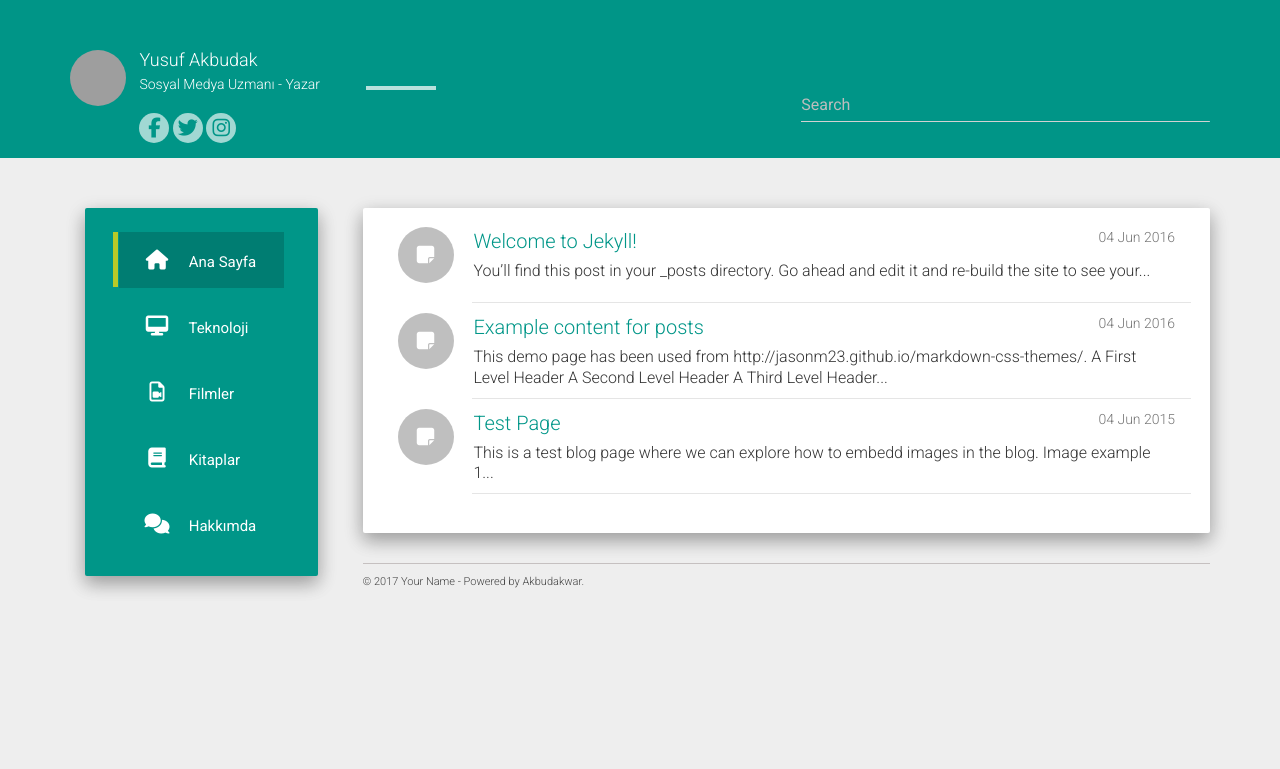
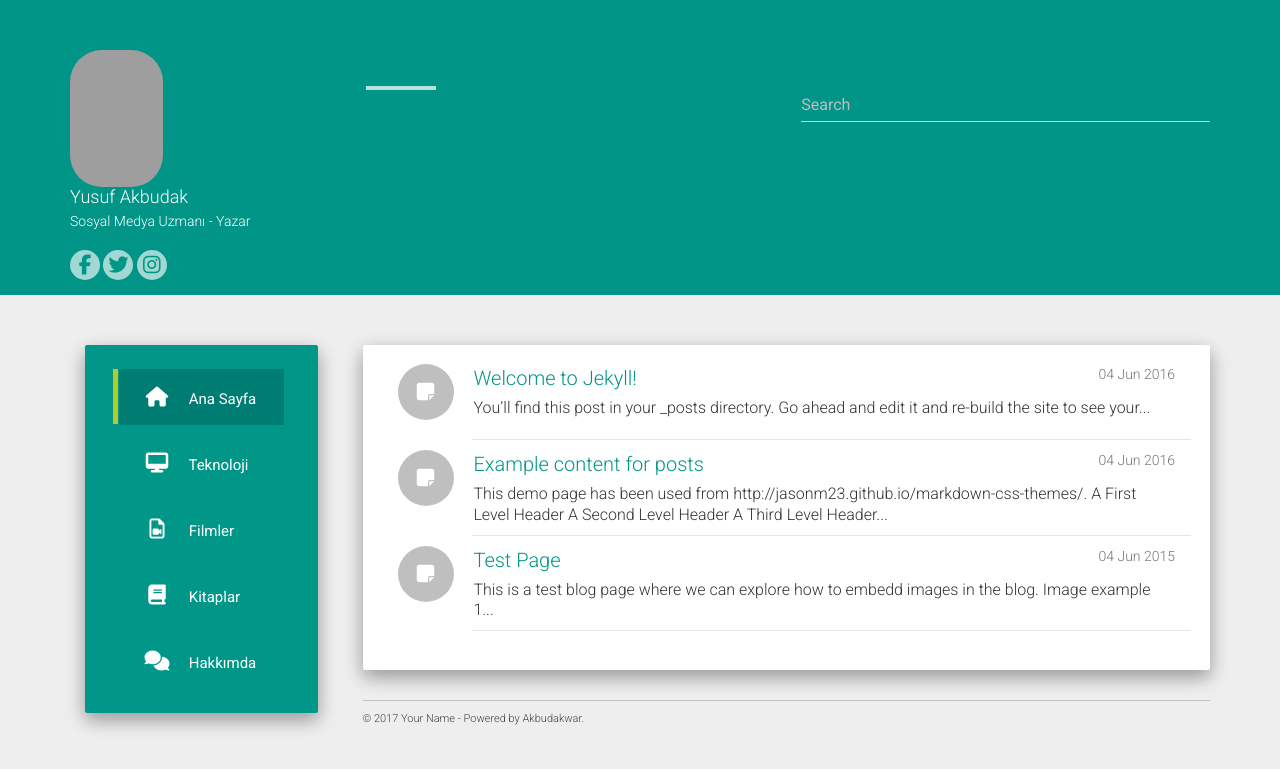
Before and after one commit to yusufakbudak/yusufakbudak.github.io, a Jekyll site: the page built from index.html, in a window 1280 px wide. Shown: the top 769 px of the page. Built offline with Jekyll 4.4.1, drawn with Linux system fonts in a browser that asks for light colours; nearby versions of some CDN libraries; the list of posts is cut into pages by our own code; grey boxes are pictures that could not be loaded.

Commit message:
Update main.css

```diff
--- a/static/css/main.css
+++ b/static/css/main.css
@@ -6,9 +6,9 @@
 }
 .full{ font-size: 16px; }
 .logo-img {
-    width: 56px;
-    height: 56px;
-    border-radius: 60px;
+    width: 93px;
+    height: 137px;
+    border-radius: 32px;
     margin: 0 auto;
 }
 .logo-turner {
```
